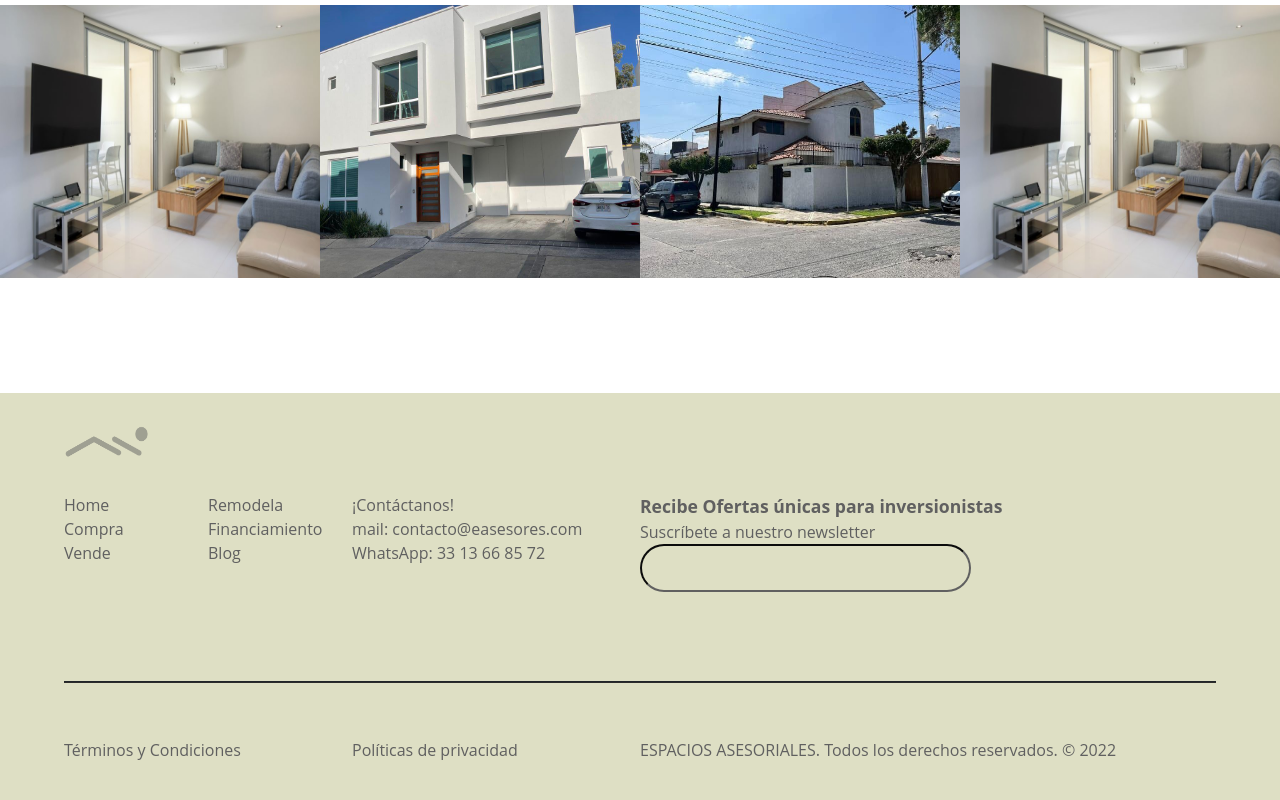
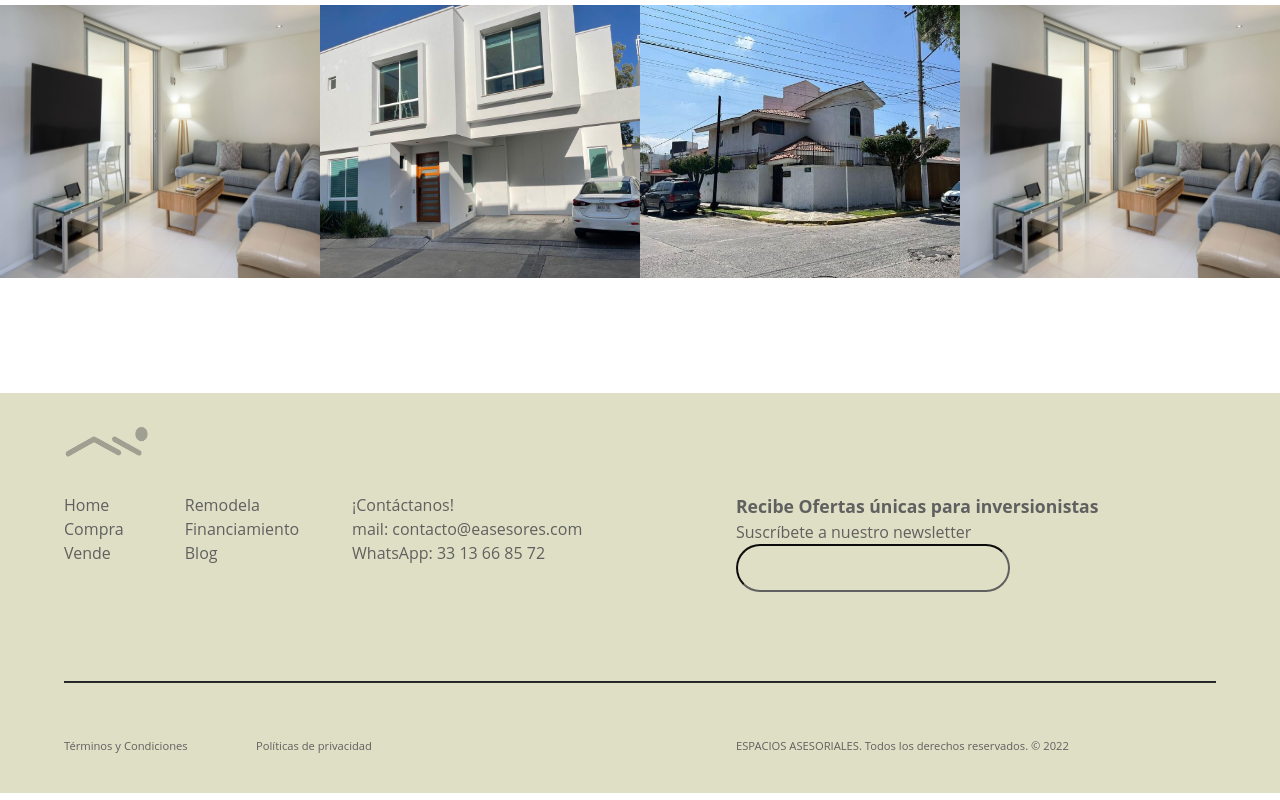
Before and after one commit to gamboamartin/easesores-web, an Angular app: page / in a window 1280 px wide. Shown: the part 3444-4244 px from the top of the page. Built offline with nearby package versions, Linux system fonts and the light colour scheme.

Commit message:
Columnas ajustadas en footer

```diff
--- a/src/app/components/footer/footer.component.css
+++ b/src/app/components/footer/footer.component.css
@@ -14,6 +14,10 @@
   padding: 3% 5%;
   text-align: left;
   width: 100%;
+}
+
+.font-70{
+  font-size: 70%;
 }
 
 .hr-footer-b5{
@@ -43,6 +47,10 @@
   color: #606060 !important;
 }
 
+.margin-left{
+  margin-left: 2.5%;
+}
+
 .margin-top{
   margin-top: 5%;
 }
@@ -50,12 +58,9 @@
 .p2-footer-b5{
   color: #606060;
   font-family: 'Open Sans', sans-serif;
-  font-size: 100%;
 }
 
 .p3-footer-b5{
-  color: #606060;
-  font-family: 'Open Sans', sans-serif;
   font-size: 110%;
   font-weight: bold;
 }
@@ -65,6 +70,7 @@
     flex: 0 0 auto;
     padding-top: 7%;
     width: 100%;
+    margin: unset;
   }
   .col-footer-6 {
     flex: 0 0 auto;
--- a/src/app/components/footer/footer.component.html
+++ b/src/app/components/footer/footer.component.html
@@ -18,13 +18,13 @@
       <p class="p2-footer-b5"><a class="link-footer" routerLink="/financiamiento">Financiamiento</a></p>
       <p class="p2-footer-b5"><a class="link-footer" routerLink="/blog">Blog</a></p>
     </div>
-    <div class="col-3 col-footer-12">
+    <div class="col-4 col-footer-12 margin-left">
       <p class="p2-footer-b5">¡Contáctanos!</p>
       <p class="p2-footer-b5">mail: contacto@easesores.com</p>
       <p class="p2-footer-b5">WhatsApp: 33 13 66 85 72</p>
     </div>
-    <div class="col-6 col-footer-12">
-      <p class="p3-footer-b5">Recibe Ofertas únicas para inversionistas</p>
+    <div class="col-5 col-footer-12">
+      <p class="p2-footer-b5 p3-footer-b5">Recibe Ofertas únicas para inversionistas</p>
       <p class="p2-footer-b5">Suscríbete a nuestro newsletter</p>
       <input class="input-footer" type="text">
     </div>
@@ -33,9 +33,9 @@
   <hr class="hr-footer-b5">
 
   <div class="div3-b5 row">
-    <div class="col-3 col-footer-6"><p class="p2-footer-b5">Términos y Condiciones</p></div>
-    <div class="col-3 col-footer-6"><p class="p2-footer-b5">Políticas de privacidad</p></div>
-    <div class="col-6 col-footer-12"><p class="p2-footer-b5">ESPACIOS ASESORIALES. Todos los derechos reservados. © 2022</p></div>
+    <div class="col-2 col-footer-6"><p class="p2-footer-b5 font-70">Términos y Condiciones</p></div>
+    <div class="col-5 col-footer-6"><p class="p2-footer-b5 font-70">Políticas de privacidad</p></div>
+    <div class="col col-footer-12"><p class="p2-footer-b5 font-70">ESPACIOS ASESORIALES. Todos los derechos reservados. © 2022</p></div>
   </div>
 
 </div>
```
